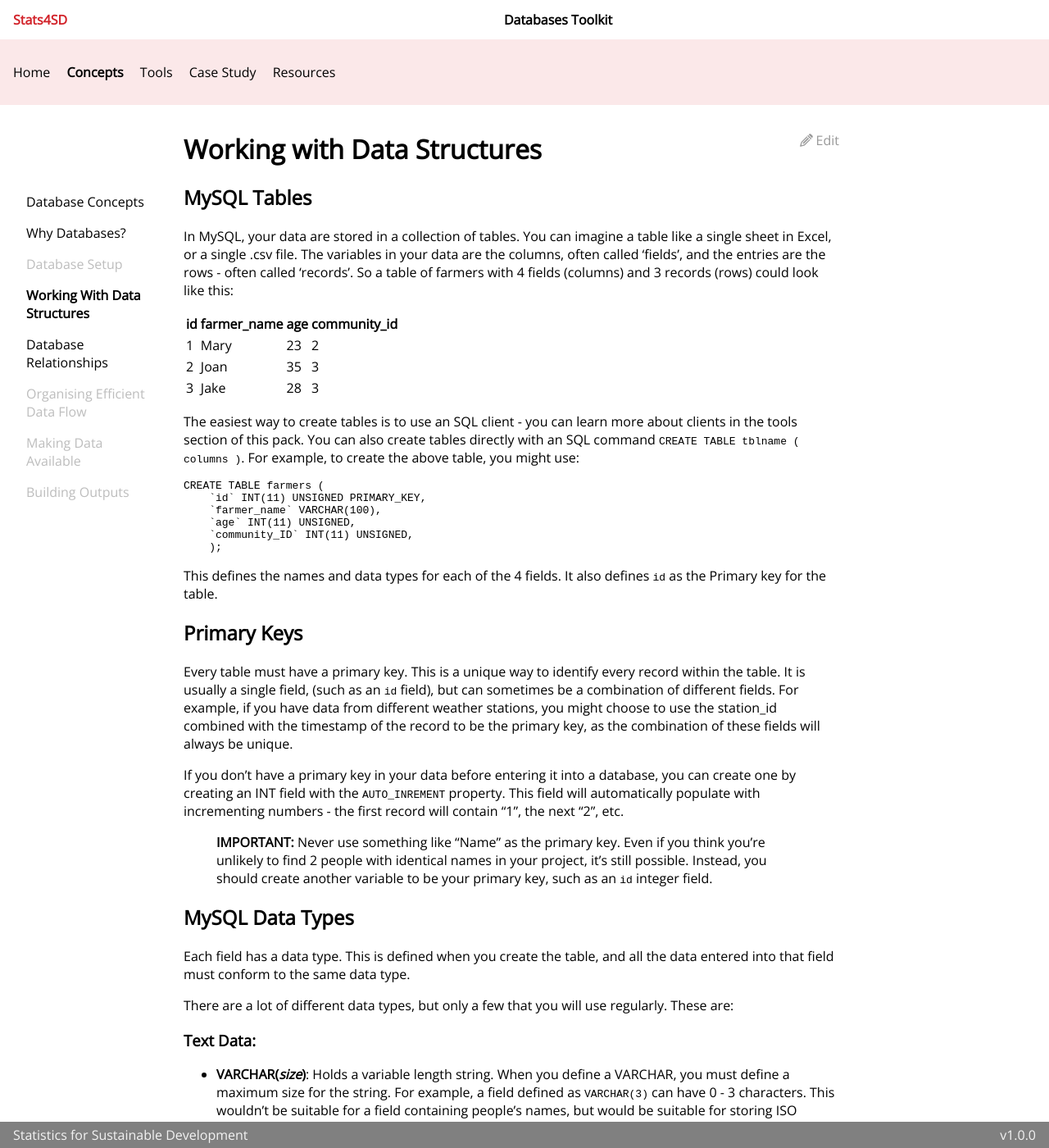
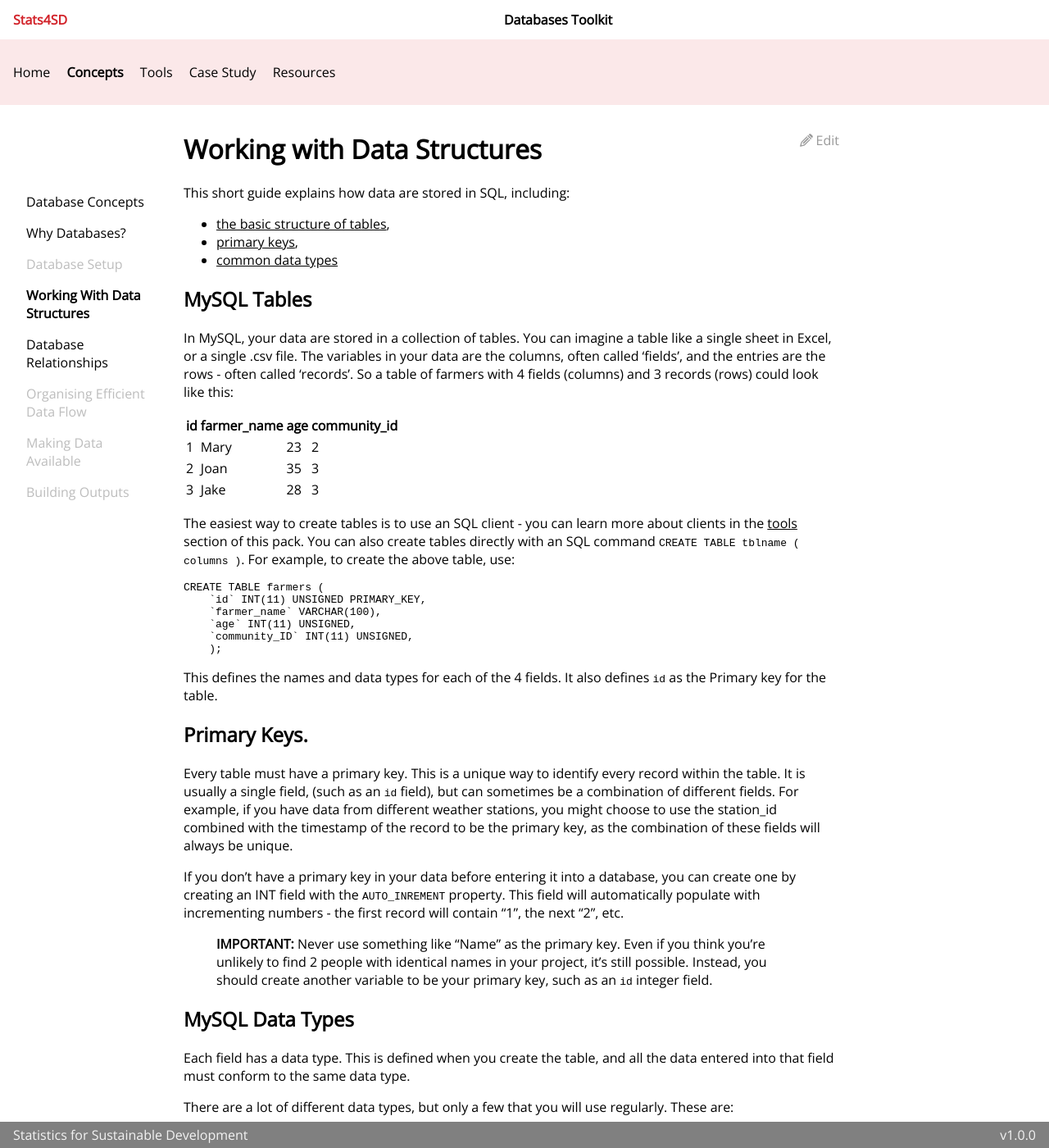
Before and after one commit to stats4sd/Installation-Guides, a Jekyll site: the page built from guides/Concepts/DataStructures/data-structures.md, in a window 1280 px wide and 1400 px high. Shown: the whole window at 82% size. Built offline with Jekyll 4.4.1, drawn with Linux system fonts in a browser that asks for light colours.

Commit message:
updates to data structures

````diff
--- a/guides/Concepts/DataStructures/data-structures.md
+++ b/guides/Concepts/DataStructures/data-structures.md
@@ -6,8 +6,12 @@ permalink: /concepts/data-structures
 ---
 
 # Working with Data Structures
+This short guide explains how data are stored in SQL, including:
+ - [the basic structure of tables](#mysql-tables),
+ - [primary keys](#primary-keys),
+ - [common data types](#data-types)
 
-## MySQL Tables
+## MySQL Tables {#mysql-tables}
 In MySQL, your data are stored in a collection of tables. You can imagine a  table like a single sheet in Excel, or a single .csv file. The variables in your data are the columns, often called 'fields', and the entries are the rows - often called 'records'. So a table of farmers with 4 fields (columns) and 3 records (rows) could look like this:
 
 | id | farmer_name | age | community_id |
@@ -16,7 +20,7 @@ In MySQL, your data are stored in a collection of tables. You can imagine a  tab
 |  2 | Joan        |  35 |            3 |
 |  3 | Jake        |  28 |            3 |
 
-The easiest way to create tables is to use an SQL client - you can learn more about clients in the tools section of this pack. You can also create tables directly with an SQL command `CREATE TABLE tblname ( columns )`. For example, to create the above table, you might use:
+The easiest way to create tables is to use an SQL client - you can learn more about clients in the [tools](/tools) section of this pack. You can also create tables directly with an SQL command `CREATE TABLE tblname ( columns )`. For example, to create the above table, use:
 
 ```
 CREATE TABLE farmers (
@@ -29,14 +33,14 @@ CREATE TABLE farmers (
 
 This defines the names and data types for each of the 4 fields. It also defines `id` as the Primary key for the table.
 
-## Primary Keys
+## Primary Keys. {#primary-keys}
 Every table must have a primary key. This is a unique way to identify every record within the table. It is usually a single field, (such as an `id` field), but can sometimes be a combination of different fields. For example, if you have data from different weather stations, you might choose to use the station_id combined with the timestamp of the record to be the primary key, as the combination of these fields will always be unique.
 
 If you don't have a primary key in your data before entering it into a database, you can create one by creating an INT field with the `AUTO_INREMENT` property. This field will automatically populate with incrementing numbers - the first record will contain "1", the next "2", etc.
 
 >**IMPORTANT:** Never use something like "Name" as the primary key. Even if you think you're unlikely to find 2 people with identical names in your project, it's still possible. Instead, you should create another variable to be your primary key, such as an `id` integer field.
 
-## MySQL Data Types
+## MySQL Data Types {#data-types}
 Each field has a data type. This is defined when you create the table, and all the data entered into that field must conform to the same data type.
 
 There are a lot of different data types, but only a few that you will use regularly. These are:
````
